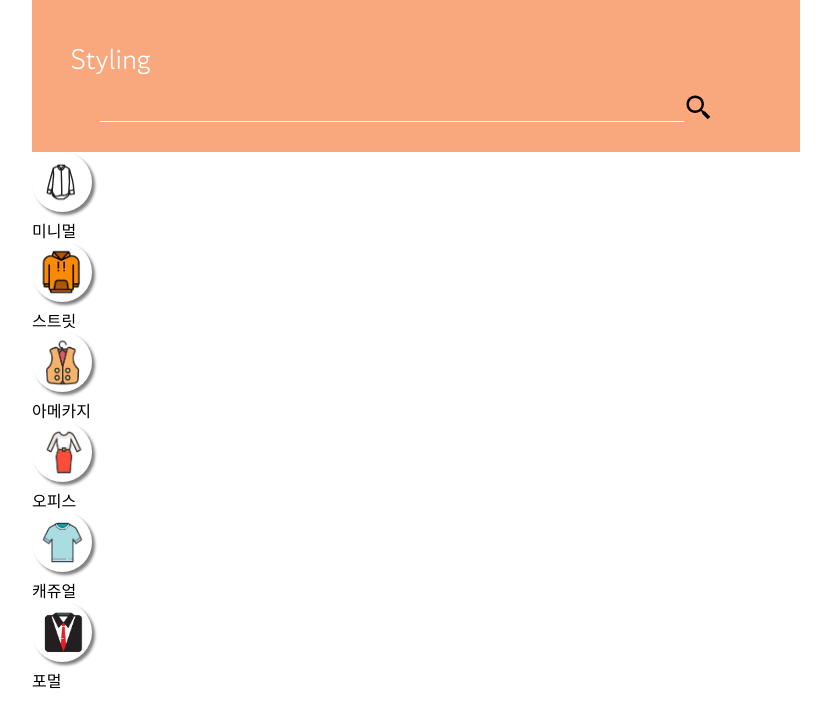
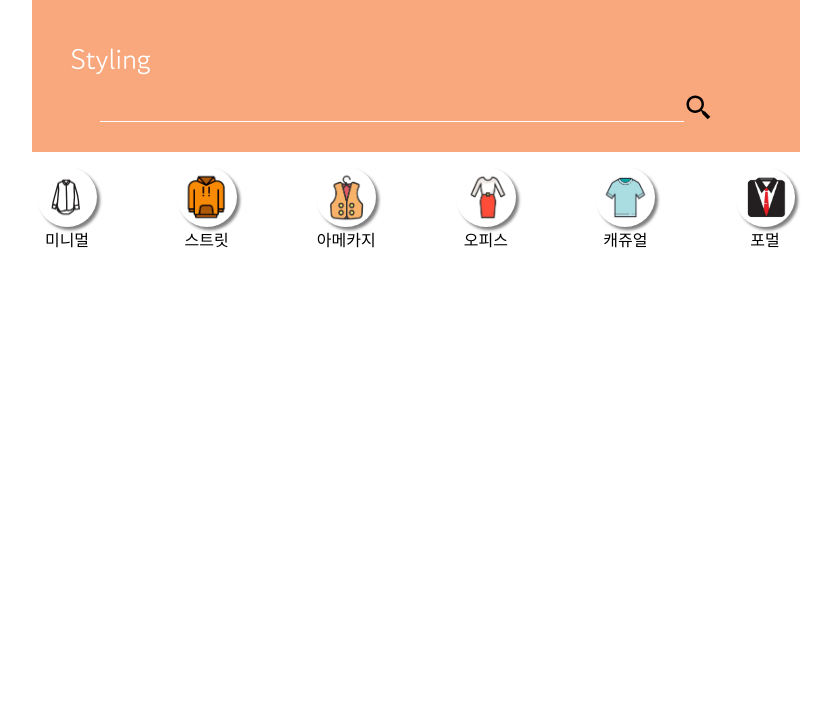
Before and after one commit to KimSeongKyu/mabcci, a React (Create React App) app in the folder frontend/mabcci/: page /styling in a window 1280 px wide. Shown: the top 728 px of the page, without its empty margins (224-1055 px from the left). Built offline with nearby package versions, Linux system fonts and the light colour scheme; a web font is replaced by a local one.

Commit message:
[S05P13C107-24] [FE-seongaeee] fix: StylingMain Category 디자인 수정

```diff
--- a/frontend/mabcci/src/Components/Pages/ServicePage/OOTD/OOTDDetail/OOTDDetail.js
+++ b/frontend/mabcci/src/Components/Pages/ServicePage/OOTD/OOTDDetail/OOTDDetail.js
@@ -1,14 +1,14 @@
 import React from 'react';
 import './OOTDDetail.css';
 import OOTDHeader from './OOTDHeader';
-import OOTDContentApi from './OOTDContentApi';
+import OOTDContent from './OOTDContent';
 import OOTDBottom from './OOTDBottom';
 
 const OOTDDetail = () => {
   return (
     <div className="container detail-container">
       <OOTDHeader />
-      <OOTDContentApi />
+      <OOTDContent />
       <OOTDBottom />
     </div>
   );
--- a/frontend/mabcci/src/Components/Pages/ServicePage/Styling/StylingMain/MabcciSearch.js
+++ b/frontend/mabcci/src/Components/Pages/ServicePage/Styling/StylingMain/MabcciSearch.js
@@ -1,16 +1,28 @@
 import React, { useState, useEffect } from 'react';
 import { BiSearchAlt2 } from 'react-icons/bi';
-import MabcciSearch from '../../../../../API/MabcciAPI/MabcciSearch';
+import MabcciSearchApi from '../../../../../API/MabcciAPI/MabcciSearchApi';
 import 미니멀 from '../../../../../Asset/Images/미니멀옷.png';
 import 스트릿 from '../../../../../Asset/Images/스트릿옷.png';
 import 아메카지 from '../../../../../Asset/Images/아메카지옷.png';
 import 오피스 from '../../../../../Asset/Images/오피스옷.png';
 import 캐쥬얼 from '../../../../../Asset/Images/캐쥬얼옷.png';
 import 포멀 from '../../../../../Asset/Images/포멀옷.png';
+import userphoto from './Images/userphoto.png';
 
-const StylingHeader = () => {
+const MabcciSearch = () => {
   const [searchContent, setSearchContent] = useState('');
-  const [mabcciList, setMabcciList] = useState([]);
+  const [mabcciList, setMabcciList] = useState([
+    {
+      username: '젠킨스1',
+      pictuer: userphoto,
+      category: ['스트릿', '캐쥬얼'],
+    },
+    {
+      username: '젠킨스2',
+      pictuer: userphoto,
+      category: ['오피스룩', '캐쥬얼'],
+    },
+  ]);
   const categories = [
     '미니멀',
     '스트릿',
@@ -54,7 +66,7 @@ const StylingHeader = () => {
       </header>
       <article className="styling-categories">
         {categories.map((category, index) => (
-          <div className="styling-category">
+          <div className="styling-category" key={category}>
             <button
               className="btn-style-clothes"
               type="button"
@@ -66,8 +78,11 @@ const StylingHeader = () => {
           </div>
         ))}
       </article>
+      <article className="styling-mabccilist">
+        {mabcciList.map((mabcci, index) => console.log('맵시'))}
+      </article>
     </>
   );
 };
 
-export default StylingHeader;
+export default MabcciSearch;
--- a/frontend/mabcci/src/Components/Pages/ServicePage/Styling/StylingMain/StylingMain.css
+++ b/frontend/mabcci/src/Components/Pages/ServicePage/Styling/StylingMain/StylingMain.css
@@ -31,3 +31,19 @@
 .styling-search-send:hover {
   filter: drop-shadow(5px 5px 5px var(--main-color-4));
 }
+
+.styling-categories {
+  margin-top: 15px;
+  margin-left: 5px;
+  margin-right: 5px;
+  display: flex;
+  flex-direction: row;
+  justify-content: space-between;
+}
+
+.styling-category {
+  margin-right: 0;
+  display: flex;
+  flex-direction: column;
+  align-items: center;
+}
```
Also changed, not shown: frontend/mabcci/src/API/MabcciAPI/MabcciSearchApi.js (renamed from frontend/mabcci/src/API/MabcciAPI/MabcciSearch.js), frontend/mabcci/src/Components/Pages/ServicePage/Styling/StylingMain/Images/userphoto.png (added).
